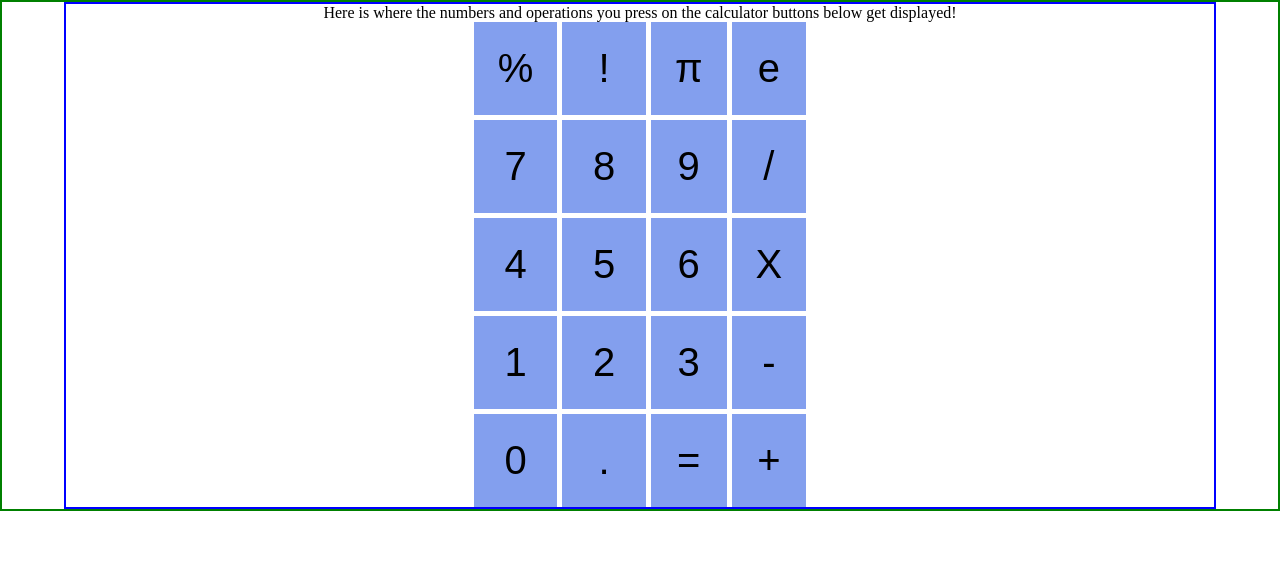
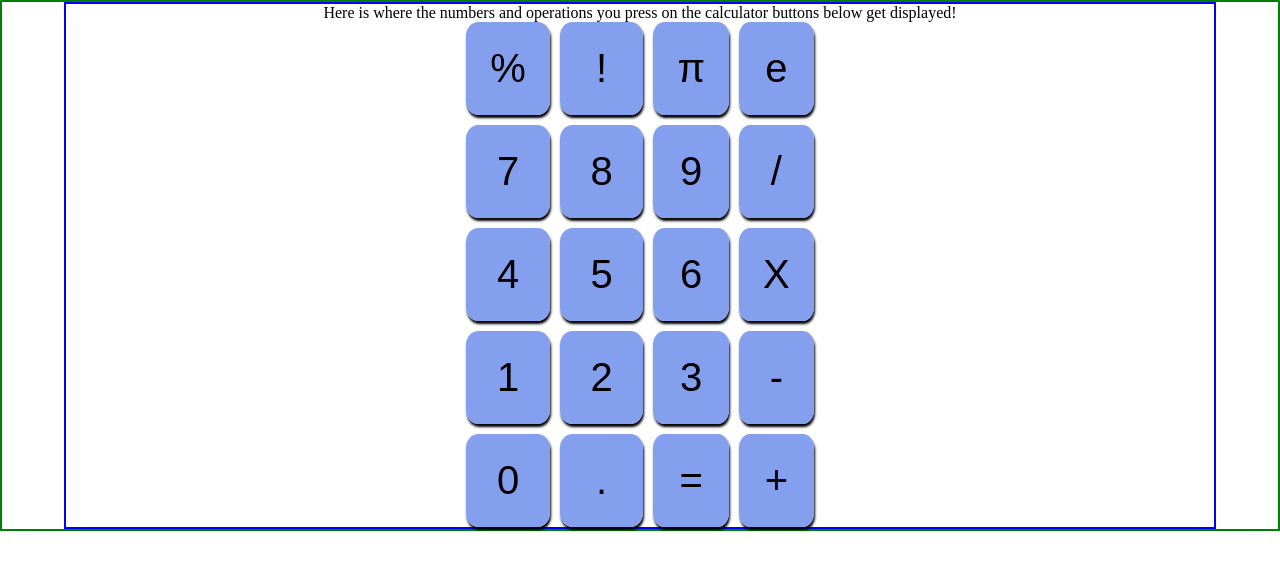
Before and after one commit to TechEvolvace/modified-calculator, a plain HTML site: page index.html in a window 1280 px wide. Drawn offline with Linux system fonts and the light colour scheme.

Commit message:
Added box shadow to calculator buttons for additional 3D depth!

```diff
--- a/styles.css
+++ b/styles.css
@@ -25,14 +25,17 @@ body{
 .calculator-buttons-area{
     display: grid;
     grid-template-columns: 1fr 1fr auto auto;
-    grid-gap: 5px 5px;
+    grid-gap: 10px 10px;
 }
 
 .calculator-buttons{
+    display: relative;
     padding: var(--calculator-button-padding);
     background-color: rgb(100, 136, 234, 0.8);
     border: 0px;
     z-index: 2;
+    box-shadow: 1px 3px 2.5px black;
+    border-radius: 15%;
 }
 
 .calculator-text{
```
